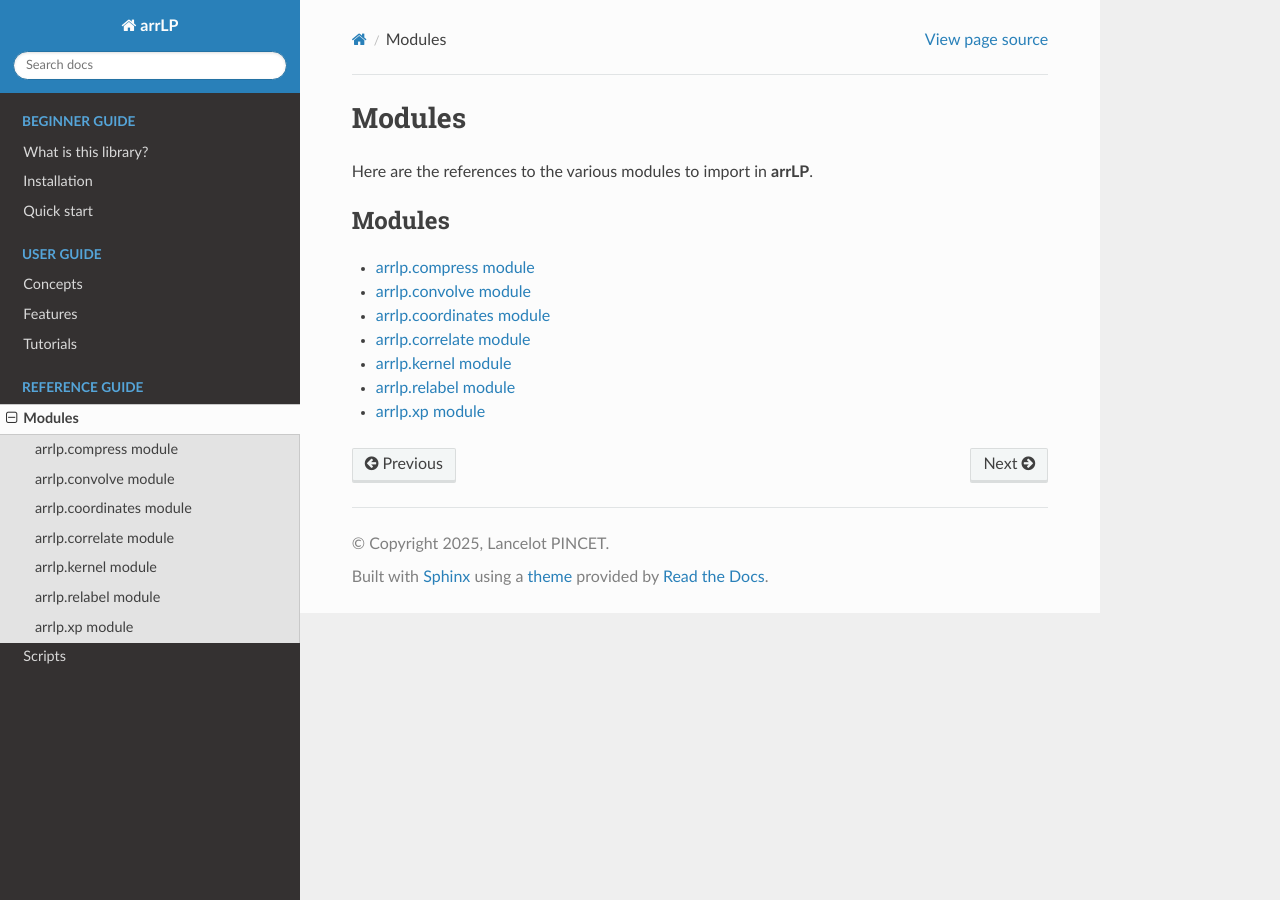
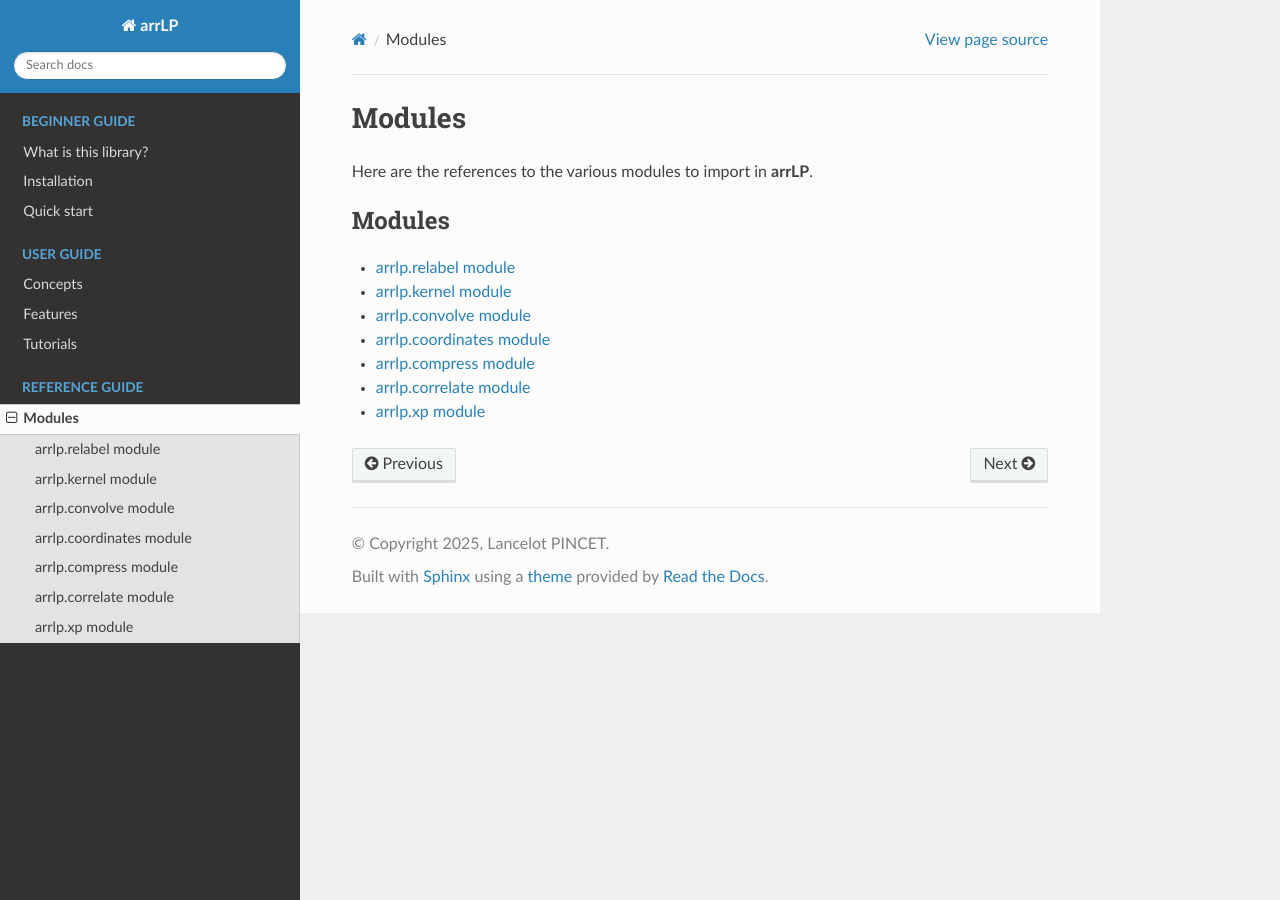
Before and after one commit to LancelotPincet/arrLP, a Sphinx documentation site: the page built from docs/source/modules.rst, in a window 1280 px wide. Built offline with Sphinx 7.4.7 and the Read the Docs theme 3.1.0, drawn with Linux system fonts in a browser that asks for light colours; pages that are not in the unit, such as notebooks, are missing from menus.

Commit message:
auto-commit

```diff
--- a/docs/source/modules.rst
+++ b/docs/source/modules.rst
@@ -11,10 +11,10 @@ Here are the references to the various modules to import in **arrLP**.
    :maxdepth: 1
    :caption: Modules
 
-   compress
+   relabel
+   kernel
    convolve
    coordinates
+   compress
    correlate
-   kernel
-   relabel
    xp
```
Also changed, not shown: docs/source/routines.rst (added, +12 -0 lines), docs/source/scripts.rst (deleted, +0 -12 lines).
